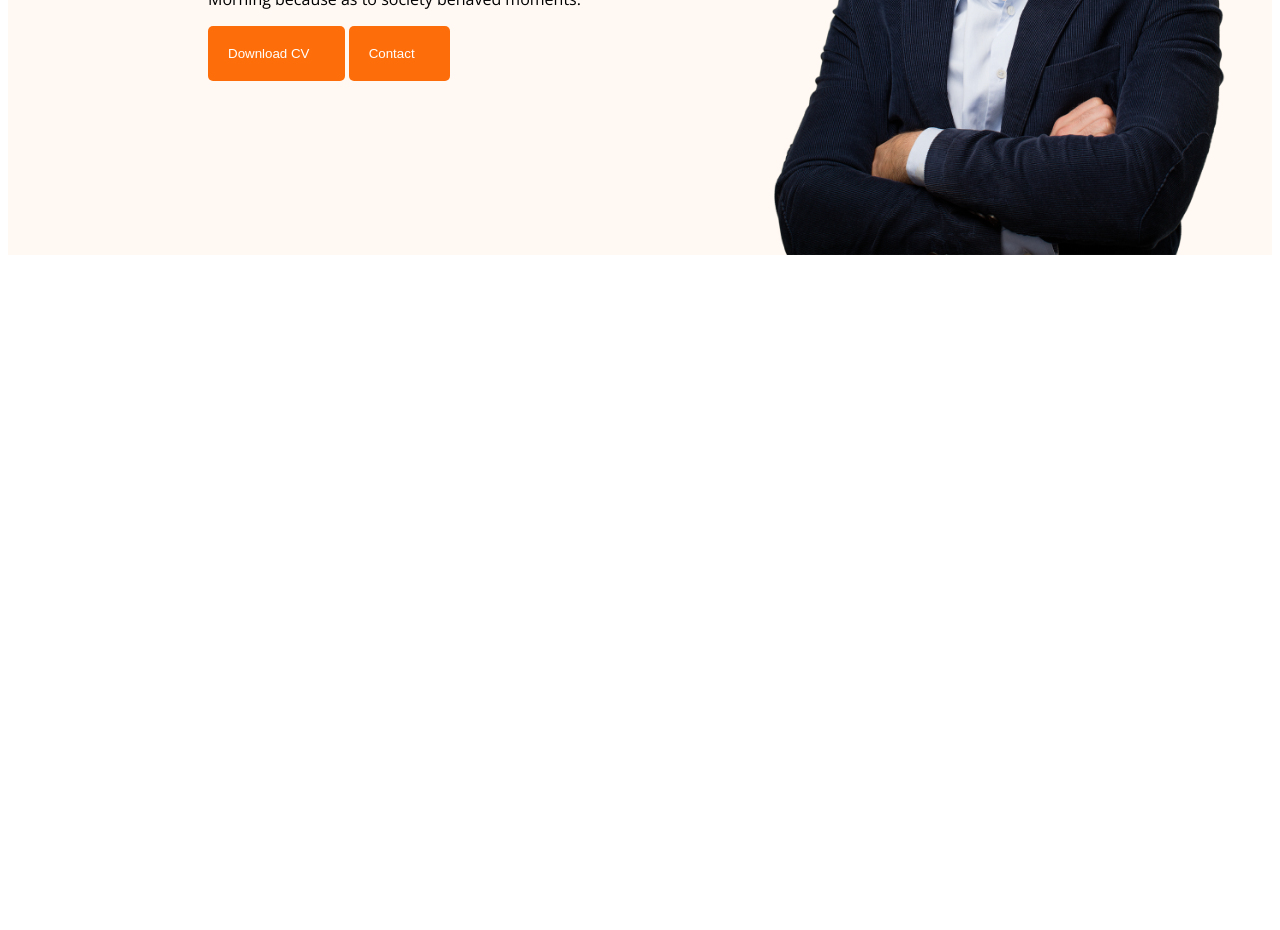
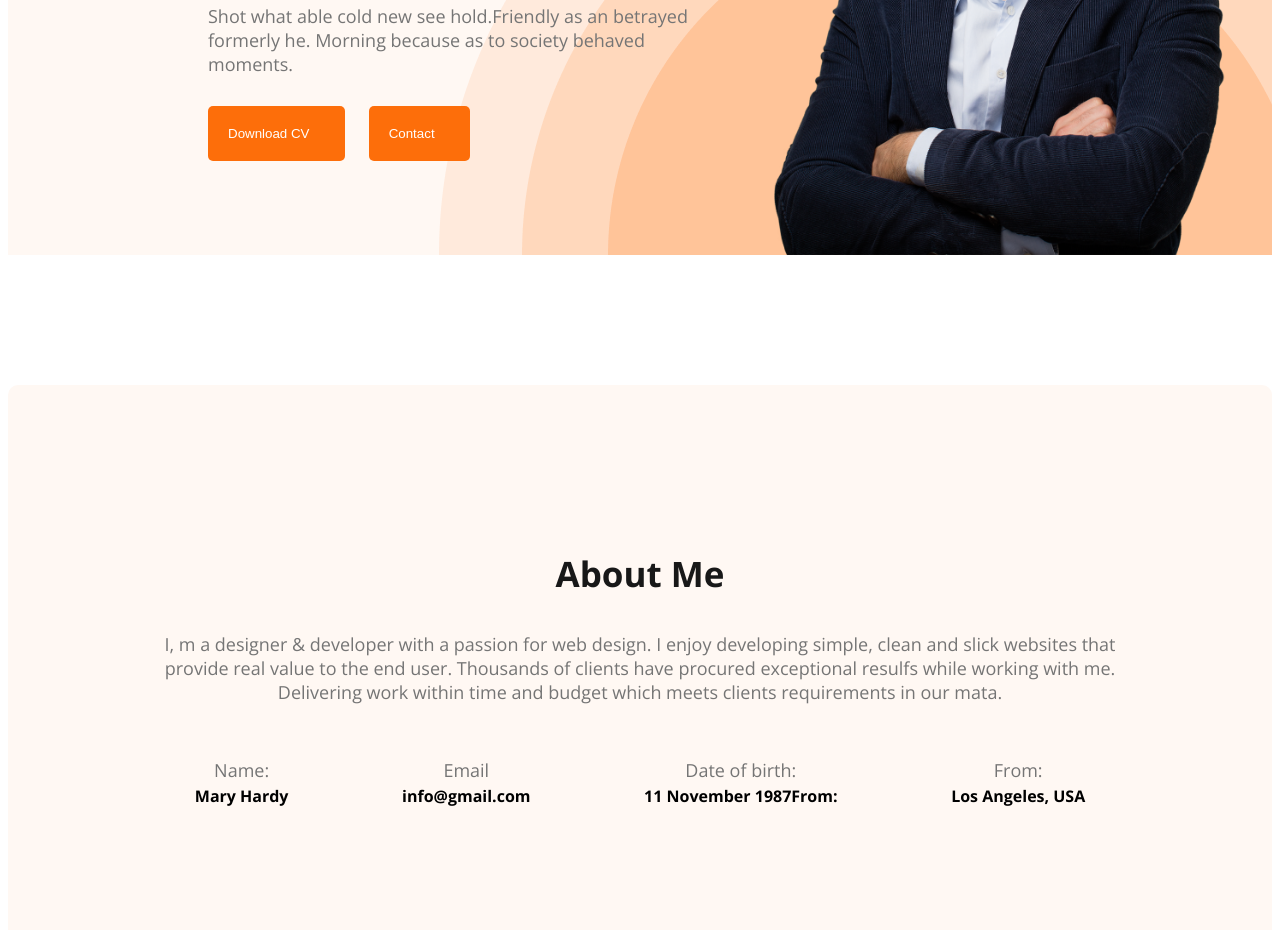
Before and after one commit to shahrukkabir/developer-portfolio, a plain HTML site: page index.html in a window 1280 px wide. Shown: the part 516-1446 px from the top of the page. Before the commit the page ends 901 px from the top, so only its background shows below. Drawn offline with nearby package versions, Linux system fonts and the light colour scheme.

Commit message:
about section complete

```diff
--- a/index.html
+++ b/index.html
@@ -26,19 +26,45 @@
             </ul>
         </nav>
         <div class="banner">
-            <div>
+            <div class="banner-content">
                 <h3 class="banner-first">Hi, I am</h3>
                 <h1 class="banner-second">Mary Hardy</h1>
                 <p class="banner-text">Shot what able cold new see hold.Friendly as an betrayed formerly he. Morning
                     because as to society behaved moments.</p>
-                <button class="btn-primary">Download CV</button>
-                <button class="btn-primary">Contact</button>
+                <button id="download-cv" class="btn-primary">Download CV</button>
+                <button id="contact" class="btn-primary">Contact</button>
             </div>
             <img class="pf-pic" src="images/hardy.png" alt="">
         </div>
     </header>
     <main>
-
+        <div class="about">
+            <h3 class="section-title">About Me</h3>
+            <p class="section-description">
+                I, m a designer & developer with a passion for web design. I enjoy developing simple, clean and slick
+                websites that provide real value to the end user. Thousands of clients have procured exceptional resulfs
+                while working with me. Delivering work within time and budget which meets clients requirements in our
+                mata.
+            </p>
+            <div class="about-info-container">
+                <div class="about-info">
+                    <h4 class="section-description">Name:</h4>
+                    <h4 class="info-description">Mary Hardy</p>
+                </div>
+                <div class="about-info">
+                    <h4 class="section-description">Email</h4>
+                    <h4 class="info-description">info@gmail.com</p>
+                </div>
+                <div class="about-info">
+                    <h4 class="section-description">Date of birth:</h4>
+                    <h4 class="info-description">11 November 1987From:</p>
+                </div>
+                <div class="about-info">
+                    <h4 class="section-description">From:</h4>
+                    <h4 class="info-description">Los Angeles, USA</p>
+                </div>
+            </div>
+        </div>
     </main>
     <footer>
 
--- a/styles/styles.css
+++ b/styles/styles.css
@@ -18,6 +18,21 @@ body {
     border-radius: 5px;
     font-weight: 700px;
     border: 0;
+}
+
+.section-title {
+    color: rgb(24, 24, 24);
+    font-size: 35px;
+    font-weight: 700;
+    text-align: center;
+}
+
+.section-description {
+    text-align: center;
+    color: rgb(117, 117, 117);
+    font-size: 18px;
+    font-weight: 400;
+    margin-bottom: 0px;
 }
 
 /* nav style  */
@@ -52,20 +67,73 @@ nav li {
 
 /* header section style */
 
-
 .header {
     background-color: rgb(255, 248, 243);
-    ;
+    background-image: url('../images/header_bg.png');
+    background-repeat: no-repeat;
+    background-position: bottom right;
+
 }
-
 
 .banner {
     margin: 20px 40px 130px 200px;
     display: flex;
     align-items: center;
+
 }
 
 .pf-pic {
     width: 500px;
     height: 592px;
 }
+
+.banner-first {
+    font-size: 45px;
+    font-weight: 600;
+    color: rgb(71, 71, 71);
+    margin-bottom: 0px;
+}
+
+.banner-second {
+    font-size: 85px;
+    font-weight: 700;
+    margin-top: 5px;
+    margin-bottom: 0px;
+}
+
+.banner-text {
+    color: rgb(117, 117, 117);
+    font-size: 18px;
+    font-weight: 400;
+    margin-top: 20px;
+    margin-bottom: 30px;
+}
+
+#contact {
+    margin-left: 20px;
+}
+
+
+/* main section style */
+
+main{
+    max-width: 1300px;
+    margin: 0 auto;
+}
+
+/* about section */
+
+.about {
+    margin: 130px 0px;
+    border-radius: 10px;
+    background: rgb(255, 248, 243);
+    padding: 130px;
+}
+.about-info-container{
+    display: flex;
+    justify-content: space-around;
+    margin-top: 30px;
+}
+.info-description{
+    margin-top: 3px;
+}
```
